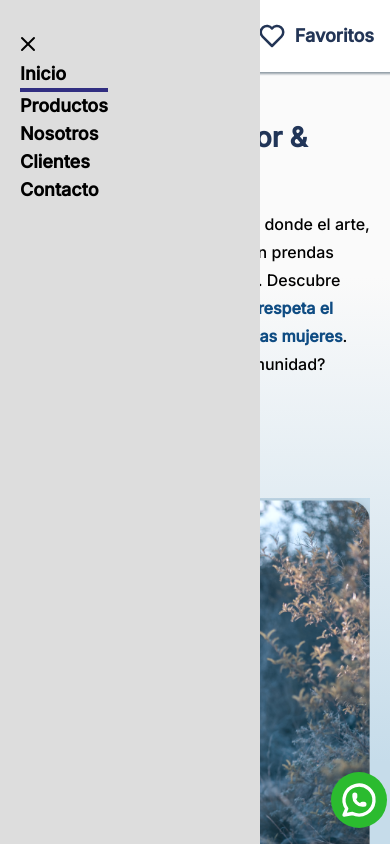
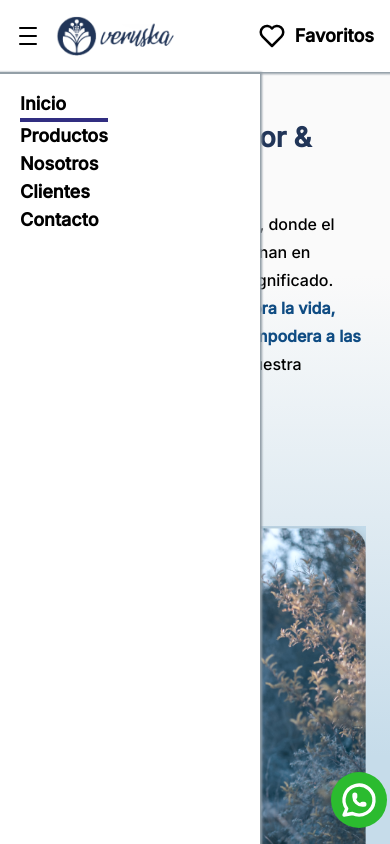
Before and after one commit to leandrobattocchio/veruska, a React (Vite) app: page / in a window 390 px wide. Both pictures are taken after a click on the element 28 px from the left and 36 px from the top of the page. Shown: the top 844 px of the page. Built offline with nearby package versions, Linux system fonts and the light colour scheme.

Commit message:
fix navbar bug and mobile footer bug

```diff
--- a/src/components/AsideBar/AsideBar.css
+++ b/src/components/AsideBar/AsideBar.css
@@ -3,6 +3,7 @@
         top: auto !important;
         bottom: 1rem;
         right: 0.5rem !important;
+        z-index: 999;
     }
 }
 
@@ -11,5 +12,6 @@
         top: auto !important;
         bottom: 1rem;
         right: 0.2rem !important;
+        z-index: 999;
     }
 }
--- a/src/components/FAQ/FAQ.jsx
+++ b/src/components/FAQ/FAQ.jsx
@@ -8,14 +8,14 @@ import Cambios from "./Cambios"
 const preguntas = [{ id: 1, title: 'Proceso de compra', description: 'Preguntas relacionadas con el proceso de selección y compra de productos.', icon: <AiOutlineShoppingCart size={30} className=" text-primary-darkblue" /> }, { id: 2, title: 'Envíos y entregas', description: 'Preguntas sobre tiempo de entrega, costos de envío y políticas de entrega.', icon: <MdOutlineLocalShipping size={30} className=" text-primary-darkblue" /> }, { id: 3, title: 'Cambios y devoluciones', description: 'Preguntas sobre las políticas de devolución y cambios', icon: <RxUpdate size={30} className="text-primary-darkblue" /> }]
 
 const Faq = () => {
-    const [Section,setSection] = useState('compra')
+    const [Section, setSection] = useState('compra')
     return (
         <>
             <p className="text-3xl font-bold my-10 text-primary-darkerblue">Preguntas frecuentes</p>
             <div className="flex flex-col md:flex-row w-full gap-10">
                 <div className="md:w-1/3 flex md:flex-col gap-3 ">
                     {preguntas.map((p) =>
-                        <div className="cursor-pointer flex flex-col md:flex-row items-center md:items-start bg-primary-ligtherblue rounded-3xl shadow-xl shadow-black w-full p-4 gap-2" key={p.id} onClick={()=>{p.title == 'Proceso de compra' ? setSection('compra') : p.title == 'Envíos y entregas' ? setSection('envios') : setSection('cambios')}}>
+                        <div className="cursor-pointer flex flex-col md:flex-row items-center md:items-start bg-primary-ligtherblue rounded-3xl shadow-xl shadow-black w-full p-2 gap-2" key={p.id} onClick={() => { p.title == 'Proceso de compra' ? setSection('compra') : p.title == 'Envíos y entregas' ? setSection('envios') : setSection('cambios') }}>
                             <div>
                                 {p.icon}
                             </div>
@@ -28,11 +28,11 @@ const Faq = () => {
                 </div>
                 <div className="md:w-2/3 w-full bg-primary-ligtherblue rounded-3xl shadow-xl shadow-black mb-10">
                     {Section == 'compra' &&
-                    <Compras />}
+                        <Compras />}
                     {Section == 'envios' &&
-                    <Envios />}
+                        <Envios />}
                     {Section == 'cambios' &&
-                    <Cambios />}
+                        <Cambios />}
                 </div>
             </div>
         </>
--- a/src/components/Footer/Footer.jsx
+++ b/src/components/Footer/Footer.jsx
@@ -16,62 +16,62 @@ const Footer = () => {
                         <Link to={'https://api.whatsapp.com/send?phone=5492604547200'} target='_blank'><BsWhatsapp size={30} className=' text-primary-darkerblue' /></Link>
                     </div>
                 </div>
-                <div className='flex gap-5 text-base'>
+                <div className='flex gap-3 text-base'>
                     <div className='flex flex-col text-xs md:text-base text-primary-black font-extralight'>
-                        <Link to={'/'} onClick={()=>window.scrollTo(0,0)}>
+                        <Link to={'/'} onClick={() => window.scrollTo(0, 0)}>
                             <p className='font-semibold '>Inicio</p>
                         </Link>
                     </div>
                     <div className='flex flex-col text-xs md:text-base text-primary-black font-extralight'>
-                        <Link to={'/productos'} onClick={()=>window.scrollTo(0,0)}>
+                        <Link to={'/productos'} onClick={() => window.scrollTo(0, 0)}>
                             <p className='font-semibold '>Productos</p>
                         </Link>
-                        <Link to={'/productos'} onClick={()=>window.scrollTo(0,0)}>
+                        <Link to={'/productos'} onClick={() => window.scrollTo(0, 0)}>
                             <p>Destacados</p>
                         </Link>
-                        <Link to={'/productos'} onClick={()=>window.scrollTo(0,0)}>
+                        <Link to={'/productos'} onClick={() => window.scrollTo(0, 0)}>
                             <p>Nuestros</p>
                         </Link>
                     </div>
                     <div className='flex flex-col text-xs md:text-base text-primary-black font-extralight'>
-                        <Link to={'/nosotros'} onClick={()=>window.scrollTo(0,0)}>
+                        <Link to={'/nosotros'} onClick={() => window.scrollTo(0, 0)}>
                             <p className='font-semibold '>Nosotros</p>
                         </Link>
-                        <Link to={'/nosotros'} onClick={()=>window.scrollTo(0,0)}>
+                        <Link to={'/nosotros'} onClick={() => window.scrollTo(0, 0)}>
                             <p>Mision/Vision</p>
                         </Link>
-                        <Link to={'/nosotros'} onClick={()=>window.scrollTo(0,0)}>
+                        <Link to={'/nosotros'} onClick={() => window.scrollTo(0, 0)}>
                             <p>Que hacemos</p>
                         </Link>
-                        <Link to={'/nosotros'} onClick={()=>window.scrollTo(0,0)}>
+                        <Link to={'/nosotros'} onClick={() => window.scrollTo(0, 0)}>
                             <p>Quienes somos</p>
                         </Link>
                     </div>
                     <div className='flex flex-col text-xs md:text-base text-primary-black font-extralight'>
-                        <Link to={'/clientes'} onClick={()=>window.scrollTo(0,0)}>
+                        <Link to={'/clientes'} onClick={() => window.scrollTo(0, 0)}>
                             <p className='font-semibold '>Clientes</p>
                         </Link>
-                        <Link to={'/clientes'} onClick={()=>window.scrollTo(0,0)}>
+                        <Link to={'/clientes'} onClick={() => window.scrollTo(0, 0)}>
                             <p>Dicen de nosotros</p>
                         </Link>
-                        <Link to={'/clientes'} onClick={()=>window.scrollTo(0,0)}>
+                        <Link to={'/clientes'} onClick={() => window.scrollTo(0, 0)}>
                             <p>Colaboraciones</p>
                         </Link>
-                        <Link to={'/clientes'} onClick={()=>window.scrollTo(0,0)}>
+                        <Link to={'/clientes'} onClick={() => window.scrollTo(0, 0)}>
                             <p>Preguntas frecuentes</p>
                         </Link>
                     </div>
                     <div className='flex flex-col text-xs md:text-base text-primary-black font-extralight '>
-                        <Link to={'/contacto'} onClick={()=>window.scrollTo(0,0)}>
+                        <Link to={'/contacto'} onClick={() => window.scrollTo(0, 0)}>
                             <p className='font-semibold '>Contacto</p>
                         </Link>
-                        <Link to={'/contacto'} onClick={()=>window.scrollTo(0,0)}>
+                        <Link to={'/contacto'} onClick={() => window.scrollTo(0, 0)}>
                             <p>Formulario</p>
                         </Link>
-                        <Link to={'/contacto'} onClick={()=>window.scrollTo(0,0)}>
+                        <Link to={'/contacto'} onClick={() => window.scrollTo(0, 0)}>
                             <p>Medios</p>
                         </Link>
-                        <Link to={'/contacto'} onClick={()=>window.scrollTo(0,0)}>
+                        <Link to={'/contacto'} onClick={() => window.scrollTo(0, 0)}>
                             <p>Sucursal</p>
                         </Link>
                     </div>
--- a/src/components/Layout/Layout.css
+++ b/src/components/Layout/Layout.css
@@ -8,7 +8,7 @@
 
 @media screen and (max-width: 480px) {
     .layout {
-        padding: 0 !important;
+        padding: 6rem 1.5rem 1.5rem 1.5rem !important;
     }
 }
 
--- a/src/components/Layout/Layout.jsx
+++ b/src/components/Layout/Layout.jsx
@@ -6,7 +6,7 @@ function Layout ({ children }) {
     const { pathname } = useLocation()
 
     return (
-        <div className={`md:px-36 px-5 md:py-24 py-24 ${pathname === '/' ? 'gradiente' : ''}`}>
+        <div className={`md:px-36 px-5 md:py-24 py-24 layout ${pathname === '/' ? 'gradiente' : ''}`}>
             {children}
         </div>
     )
--- a/src/components/Navbar/components/NavbarCollapse/NavbarCollapse.css
+++ b/src/components/Navbar/components/NavbarCollapse/NavbarCollapse.css
@@ -1,13 +1,31 @@
-.navbarr-collapse {
+.navbar-mobile {
+    box-shadow: rgb(145, 157, 166) 0px 0px 2px 2px;
+}
+
+.display-mobile {
+    display: none;
+}
+
+.navbar-collapse {
     left: -300px;
     animation: 0.2s slide-right forwards;
     transition: ease-in;
+    margin-top: 1.5px;
+    box-shadow: rgb(145, 157, 166) 0px 0px 2px 2px;
 }
-
-
 
 .slide-right {
     animation: slide-right 0.4s linear both
+}
+
+@media screen and (max-width: 1100px) {
+    .display-mobile {
+        display: block;
+        position: fixed;
+        width: 100%;
+        z-index: 999;
+        background-color: #fff;
+    }
 }
 
 @keyframes slide-right {
--- a/src/components/Navbar/components/NavbarCollapse/NavbarCollapse.jsx
+++ b/src/components/Navbar/components/NavbarCollapse/NavbarCollapse.jsx
@@ -1,5 +1,5 @@
 import { Link, useLocation } from "react-router-dom"
-import { CancelIcon, CollapseIcon, HeartIcon } from "../../../Icons"
+import { CollapseIcon, HeartIcon } from "../../../Icons"
 import { useState } from "react"
 import logo from '../../../../assets/logo.png'
 import './NavbarCollapse.css'
@@ -15,8 +15,8 @@ function NavbarCollapse () {
     }
 
     return (
-        <>
-            <div className="flex flex-col navbar-collapse w-full z-55 fixed" style={{ boxShadow: '0px 0px 2px 2px #919da6', color: '#233556', backgroundColor: '#fff' }}>
+        <div className="display-mobile">
+            <div className="flex flex-col w-full navbar-mobile">
                 <div className="flex justify-between p-4">
                     <div className="flex gap-4">
                         <div className="flex items-center cursor-pointer" onClick={handleCollapse}>
@@ -32,8 +32,7 @@ function NavbarCollapse () {
             </div>
             {
                 showCollapse && (
-                    <div className="flex flex-col items-start gap-0.5 font-black gap-1 text-xl p-4 fixed w-2/3 h-full navbar-collapse z-55" style={{ backgroundColor: '#dddddd' }}>
-                        <button className="self-start pt-4" onClick={handleCollapse}><CancelIcon /></button>
+                    <div className="flex flex-col items-start gap-0.5 font-black gap-1 text-xl p-4 fixed w-2/3 h-full navbar-collapse z-50 " style={{ backgroundColor: '#fff' }}>
                         <div className="flex flex-col pl-1">
                             <Link onClick={handleCollapse} className={`${hoverAnchor} ${'/' === pathname ? 'border-b-4 border-indigo-900' : ''}`} to='/'>Inicio</Link>
                             <Link onClick={handleCollapse} className={`${hoverAnchor} ${'/productos' === pathname ? 'border-b-4 border-indigo-900' : ''}`} to='/productos'>Productos</Link>
@@ -44,7 +43,7 @@ function NavbarCollapse () {
                     </div>
                 )
             }
-        </>
+        </div>
     )
 }
 
--- a/src/pages/Inicio/Inicio.jsx
+++ b/src/pages/Inicio/Inicio.jsx
@@ -16,7 +16,7 @@ import { Link } from 'react-router-dom'
 
 const importantText = 'text-primary-darkblue'
 
-function Inicio() {
+function Inicio () {
 
     useEffect(() => {
         window.scrollTo(0, 0);
--- a/src/pages/Nosotros/Nosotros.css
+++ b/src/pages/Nosotros/Nosotros.css
@@ -108,6 +108,7 @@
     .nuestra-mision {
         flex-direction: column;
         align-items: center;
+        gap: 2rem;
     }
 
     .nuestra-mision div {
```
